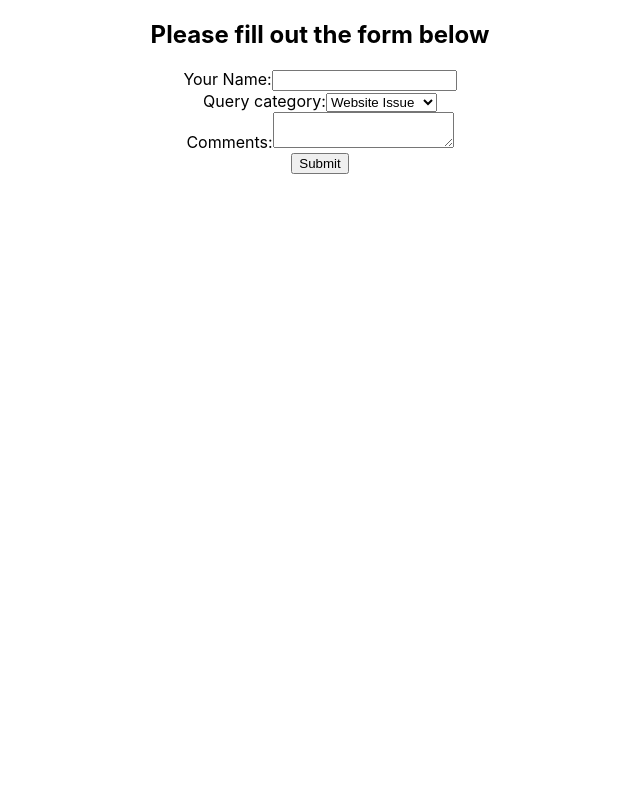
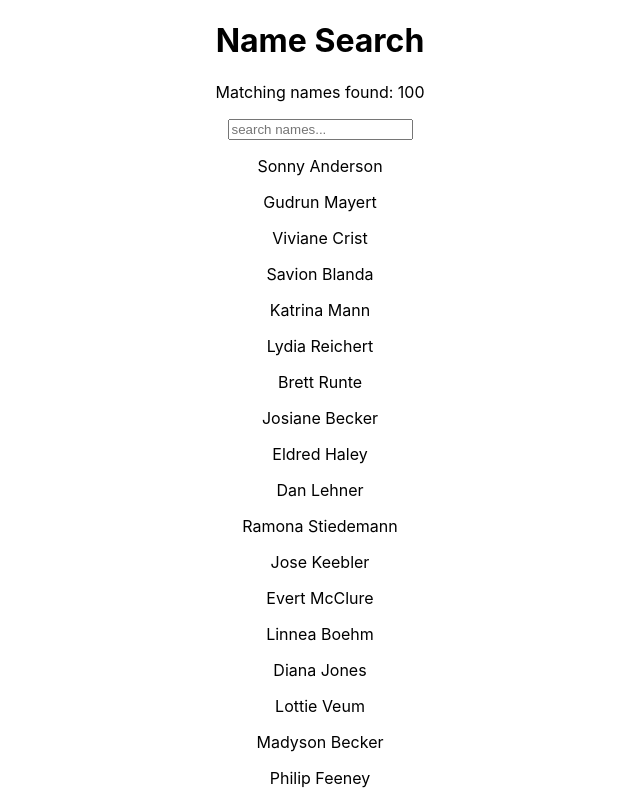
Before and after one commit to AJGreaves/gitpod-react, a React (Create React App) app in the folder my-app/: page / in a window 1280 px wide. Shown: the top 800 px of the page, without its empty margins (320-960 px from the left). Built offline with nearby package versions, Linux system fonts and the light colour scheme.

Commit message:
Create search bar

```diff
--- a/my-app/src/App.js
+++ b/my-app/src/App.js
@@ -1,10 +1,10 @@
 import './App.css';
-import ControlledForm from "./components/ControlledForm";
+import SearchBar from "./components/SearchBar";
 
 function App() {
   return (
     <div className="App">
-      <ControlledForm />
+      <SearchBar />
     </div>
   );
 }
--- /dev/null
+++ b/my-app/src/components/SearchBar.js
@@ -0,0 +1,45 @@
+import React, { Component } from 'react';
+import importedNames from '../names';
+
+export class SearchBar extends Component {
+    constructor(props) {
+        super(props)
+
+        this.state = {
+             names: importedNames,
+        }
+    }
+
+    handleChange = (e) => {
+        let inputText = e.target.value.toLowerCase();
+        let filteredNames = importedNames.filter(name => {
+                return name.toLowerCase().includes(inputText)
+            }
+        );
+        this.setState({
+            names: filteredNames,
+        });
+    }
+
+    render() {
+        return (
+            <div>
+                <h1>Name Search</h1>
+                <p>Matching names found: {this.state.names.length}</p>
+                <form>
+                    <input
+                        type="text"
+                        name="q"
+                        placeholder="search names..."
+                        onChange={(e) => this.handleChange(e)}
+                    />
+                </form>
+                <div style={{margin: 'auto'}}>
+                    {this.state.names.map(name => <p key={name}>{name}</p>)}
+                </div>
+            </div>
+        )
+    }
+}
+
+export default SearchBar
--- /dev/null
+++ b/my-app/src/names.js
@@ -0,0 +1,103 @@
+const names = [
+    "Sonny Anderson",
+    "Gudrun Mayert",
+    "Viviane Crist",
+    "Savion Blanda",
+    "Katrina Mann",
+    "Lydia Reichert",
+    "Brett Runte",
+    "Josiane Becker",
+    "Eldred Haley",
+    "Dan Lehner",
+    "Ramona Stiedemann",
+    "Jose Keebler",
+    "Evert McClure",
+    "Linnea Boehm",
+    "Diana Jones",
+    "Lottie Veum",
+    "Madyson Becker",
+    "Philip Feeney",
+    "Kobe Kuhic",
+    "Jessica Wisoky",
+    "Kasey Auer",
+    "Arnoldo Sipes",
+    "Madisen Davis",
+    "Alex Swaniawski",
+    "Helene Jenkins",
+    "Leone Olson",
+    "Ola Lockman",
+    "Kaylie Mueller",
+    "Kitty Steuber",
+    "Ralph Mosciski",
+    "Zane Bradtke",
+    "Syble Torp",
+    "Luella Weimann",
+    "Rigoberto Dicki",
+    "Andre Gusikowski",
+    "Moshe Torphy",
+    "Rhoda Rosenbaum",
+    "Libby Spinka",
+    "Maeve Zieme",
+    "Sydney Gleichner",
+    "Jimmy Blick",
+    "Tara Casper",
+    "Cayla Upton",
+    "Keith Wyman",
+    "Derick Emmerich",
+    "Nia Waelchi",
+    "Armani Nienow",
+    "Keyon DuBuque",
+    "Keeley Doyle",
+    "Kristoffer Monahan",
+    "Brendon Orn",
+    "Brandy Romaguera",
+    "Lyda Hane",
+    "Lisandro Bauch",
+    "Oma Hirthe",
+    "Caleb Dicki",
+    "Sydney O'Kon",
+    "Missouri Greenholt",
+    "Kylie Green",
+    "Kiel Erdman",
+    "Anahi Balistreri",
+    "Rico Rippin",
+    "Ramiro Dach",
+    "Princess Bosco",
+    "Pink Stoltenberg",
+    "Adan Rau",
+    "Dessie Heller",
+    "Nyah Zulauf",
+    "Makayla Fisher",
+    "Neoma Stanton",
+    "Ebba Dooley",
+    "Rachel Denesik",
+    "Drew Crist",
+    "Wava Will",
+    "Loraine Macejkovic",
+    "Americo Mann",
+    "Jules Konopelski",
+    "Gloria Ankunding",
+    "Austin Wilderman",
+    "Sage Veum",
+    "Dorris Friesen",
+    "Wellington Klein",
+    "Asa Quitzon",
+    "Misty Schumm",
+    "Muhammad Bayer",
+    "Dante Ondricka",
+    "Lurline Kuvalis",
+    "Conner Herzog",
+    "Shanie Franecki",
+    "Lois Bednar",
+    "Carey Predovic",
+    "Adelbert Heidenreich",
+    "Romaine Jacobs",
+    "Jake Schuppe",
+    "Meta Parisian",
+    "Dillon Feest",
+    "Amanda O'Keefe",
+    "Kaitlyn O'Keefe",
+    "Earnest Jenkins",
+    "Reymundo Gleason"
+]
+export default names
```
Also changed, not shown: my-app/src/components/UncontrolledForm.js (added, +61 -0 lines).
